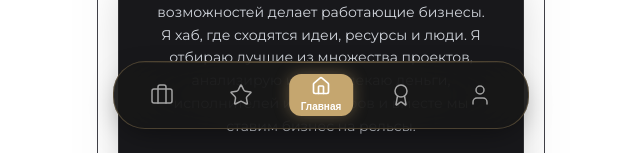
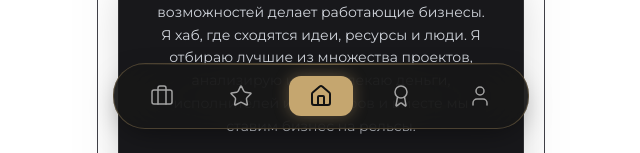
Before and after one commit to Ivchenkopro/ivchenko.pro, a Next.js app: page / in a window 1280 px wide. Shown: the part 647-800 px from the top of the page, without its empty margins (319-959 px from the left). Built offline with nearby package versions, Linux system fonts and the light colour scheme; no server answers; the database is empty.

Commit message:
Restore original navigation design and animation

```diff
--- a/src/components/BottomNav.tsx
+++ b/src/components/BottomNav.tsx
@@ -28,17 +28,6 @@ export default function BottomNav() {
         <div className="absolute top-0 left-0 right-0 h-[1px] bg-gradient-to-r from-transparent via-[#C5A66F]/50 to-transparent" />
 
         <ul className="flex justify-between items-center relative z-10 w-full">
-          {/* Sliding Pill */}
-          <div
-            className="absolute top-0 bottom-0 w-[20%] transition-all duration-300 ease-out z-0 pointer-events-none"
-            style={{
-              transform: `translateX(${activeIndex * 100}%)`,
-              opacity: activeIndex === -1 ? 0 : 1
-            }}
-          >
-             <div className="absolute inset-x-2 inset-y-1 bg-[#C5A66F] rounded-xl shadow-[0_0_15px_rgba(197,166,111,0.4)] h-[calc(100%-0.5rem)]" />
-          </div>
-
           {navItems.map((item, index) => {
             const Icon = item.icon;
             const isActive = index === activeIndex;
@@ -47,26 +36,28 @@ export default function BottomNav() {
               <li key={item.name} className="flex-1 relative z-10">
                 <Link
                   href={item.href}
-                  className="flex flex-col items-center justify-center gap-1 py-2 relative group w-full"
+                  className="flex flex-col items-center justify-center gap-1 py-3 relative group w-full"
                 >
+                  {/* Animated Background Pill for Active State */}
+                  <div
+                    className={`absolute inset-x-2 inset-y-1 bg-[#C5A66F] rounded-xl shadow-[0_0_15px_rgba(197,166,111,0.4)] transition-all duration-300 ease-out ${
+                      isActive
+                        ? "opacity-100 scale-100"
+                        : "opacity-0 scale-75 group-hover:opacity-10"
+                    }`}
+                  />
+
                   {/* Icon */}
                   <div className={`relative z-10 transition-all duration-300 ${
                     isActive
-                      ? "text-white -translate-y-0.5"
+                      ? "text-[#121212]"
                       : "text-[#a3a3a3] group-hover:text-white"
                   }`}>
                     <Icon
-                      size={isActive ? 20 : 24}
+                      size={24}
                       strokeWidth={isActive ? 2 : 1.5}
                     />
                   </div>
-
-                  {/* Label */}
-                  {isActive && (
-                    <span className="relative z-10 text-[10px] font-bold text-white leading-none animate-in fade-in slide-in-from-bottom-1 duration-200">
-                      {item.name}
-                    </span>
-                  )}
                 </Link>
               </li>
             );
```
